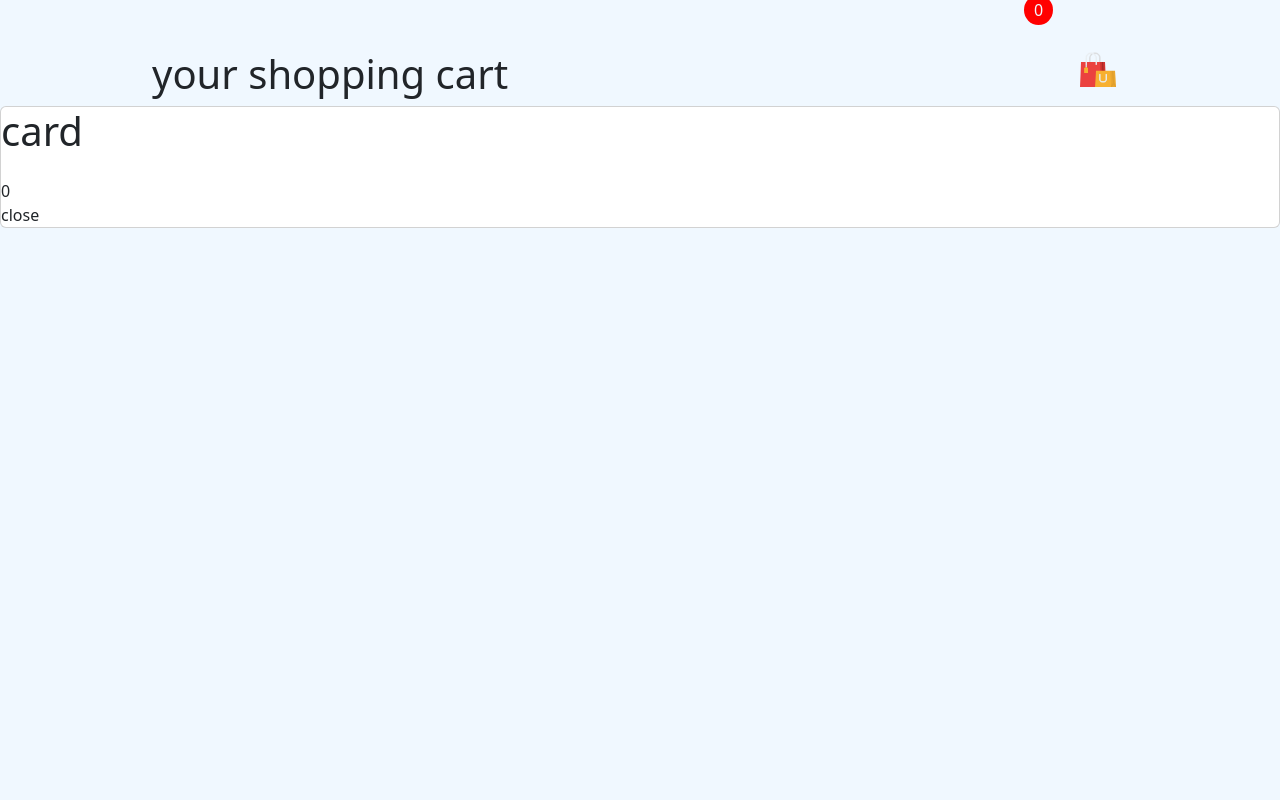
After one commit to heshara2000/My-First-Web, a PHP site: page /add_item.html in a window 1280 px wide. The commit adds this page. Run offline with PHP 8.4, Linux system fonts and the light colour scheme.

Commit message:
add page to purchase item

```diff
--- /dev/null
+++ b/add_item.html
@@ -0,0 +1,38 @@
+<html lang="en">
+<head>
+    <meta charset="UTF-8">
+    <meta name="viewport" content="width=device-width, initial-scale=1.0">
+    <link href="https://cdn.jsdelivr.net/npm/bootstrap@5.3.1/dist/css/bootstrap.min.css" rel="stylesheet" integrity="sha384-4bw+/aepP/YC94hEpVNVgiZdgIC5+VKNBQNGCHeKRQN+PtmoHDEXuppvnDJzQIu9" crossorigin="anonymous">
+
+    <script src="https://ajax.googleapis.com/ajax/libs/jquery/3.6.3/jquery.min.js"></script>
+    <script src="https://cdn.jsdelivr.net/npm/bootstrap@5.3.1/dist/js/bootstrap.bundle.min.js" integrity="sha384-HwwvtgBNo3bZJJLYd8oVXjrBZt8cqVSpeBNS5n7C8IVInixGAoxmnlMuBnhbgrkm" crossorigin="anonymous"></script>
+
+    <link rel="stylesheet" href="../css/addtocart.css">
+    <script src="../js/main.js"></script>
+    <title>shop item</title>
+
+</head>
+<body>
+    <div class="container">
+        <header>
+            <h1>your shopping cart</h1>
+            <div class="shopping">
+                <img src="./assets/bag.png" alt="purchase item">
+                <span class="quantity">0</span>
+            </div>
+        </header>
+        <div class="list"></div>
+    </div>
+    <div class="card">
+        <h1>card</h1>
+        <ul class="listCard"></ul>
+        <div class="checkout">
+             <div class="total">0</div>
+             <div class="closeShopping">close</div>
+        </div>
+    </div>
+
+
+
+</body>
+</html>
--- /dev/null
+++ b/css/addtocart.css
@@ -0,0 +1,39 @@
+body{
+    background-color: aliceblue;
+    font-family: system-ui, -apple-system, BlinkMacSystemFont, 'Segoe UI', Roboto, Oxygen, Ubuntu, Cantarell, 'Open Sans', 'Helvetica Neue', sans-serif;
+
+}
+.container{
+    width: 1000px;
+    margin: auto;
+    transition: 0.5s;
+}
+
+header{
+    display: grid;
+    grid-template-columns: 1fr 50px;
+    margin-top: 50px;
+
+}
+.header .shopping{
+    position: relative;
+    text-align: right;
+
+}
+header .shopping img{
+    width: 40px ;
+
+
+}
+header .shopping span{
+    background-color: red;
+    display: flex;
+    justify-content: center;
+    align-items: center;
+    color: aliceblue;
+    border-radius: 50%;
+    position: absolute;
+    top: -5px;
+    left: 80%;
+    padding: 3px 10px;
+}
--- a/css/style.css
+++ b/css/style.css
@@ -15,6 +15,9 @@
     background: linear-gradient(45deg, blueviolet,lightgreen);
     padding: 15px 9%;
     padding: bottom 100px ;
+    border: 1px solid red;
+    width: 200px;
+    height: 200px;
 }
 
 .container-reg {
--- a/index.php
+++ b/index.php
@@ -121,7 +121,7 @@ img {
 <body>
 
 
-<nav class="navbar navbar-expand-lg bg-body-tertiary" >
+<nav class="navbar navbar-expand-lg bg-body-tertiary" style="bs-navbar-padding-x: 0;">
   <div class="container-fluid " style="background-color: blue;">
     <a class="navbar-brand" href="#">Fruit~store</a>
     <button class="navbar-toggler" type="button" data-bs-toggle="collapse" data-bs-target="#navbarNavDropdown" aria-controls="navbarNavDropdown" aria-expanded="false" aria-label="Toggle navigation">
--- a/php/Menu.php
+++ b/php/Menu.php
@@ -51,6 +51,7 @@
 
 <div class='containers'>
   <h2 class='heading'>our services</h2>
+  <h1>hello</h1>
 
   <div class='box-container'>
   <?php
@@ -89,6 +90,10 @@ $conn->close();
 
   </div>
 
+
+</div>
+<div>
+ <button type="submit" class="add-cart"  onclick="cart()">go </button>
 </div>
 
 </body>
```
Also changed, not shown: add_to_cart.html (added, +25 -0 lines), assets/bag.png (added), php/Add_to_cart.php (renamed from php/Add_item.php).
